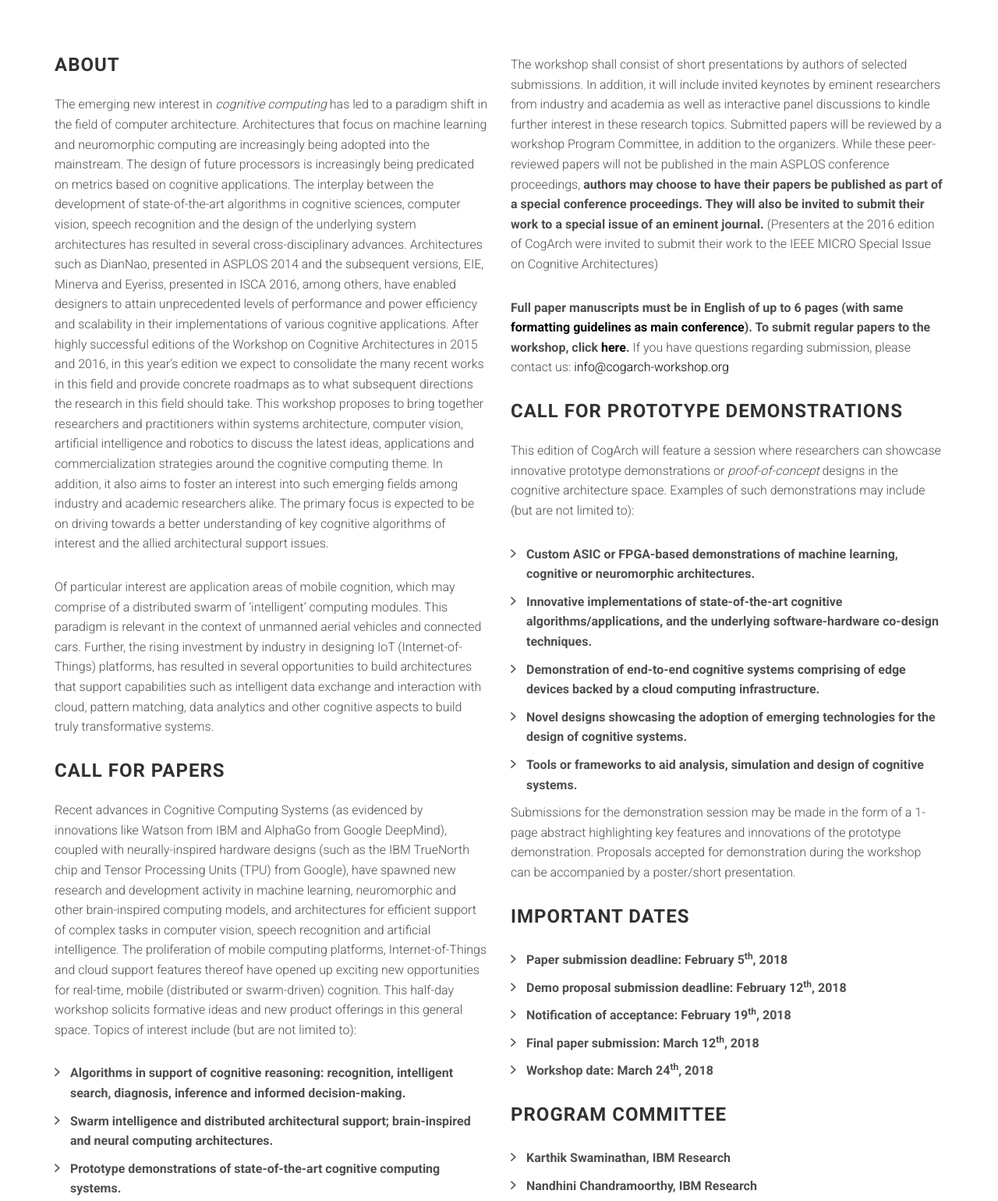
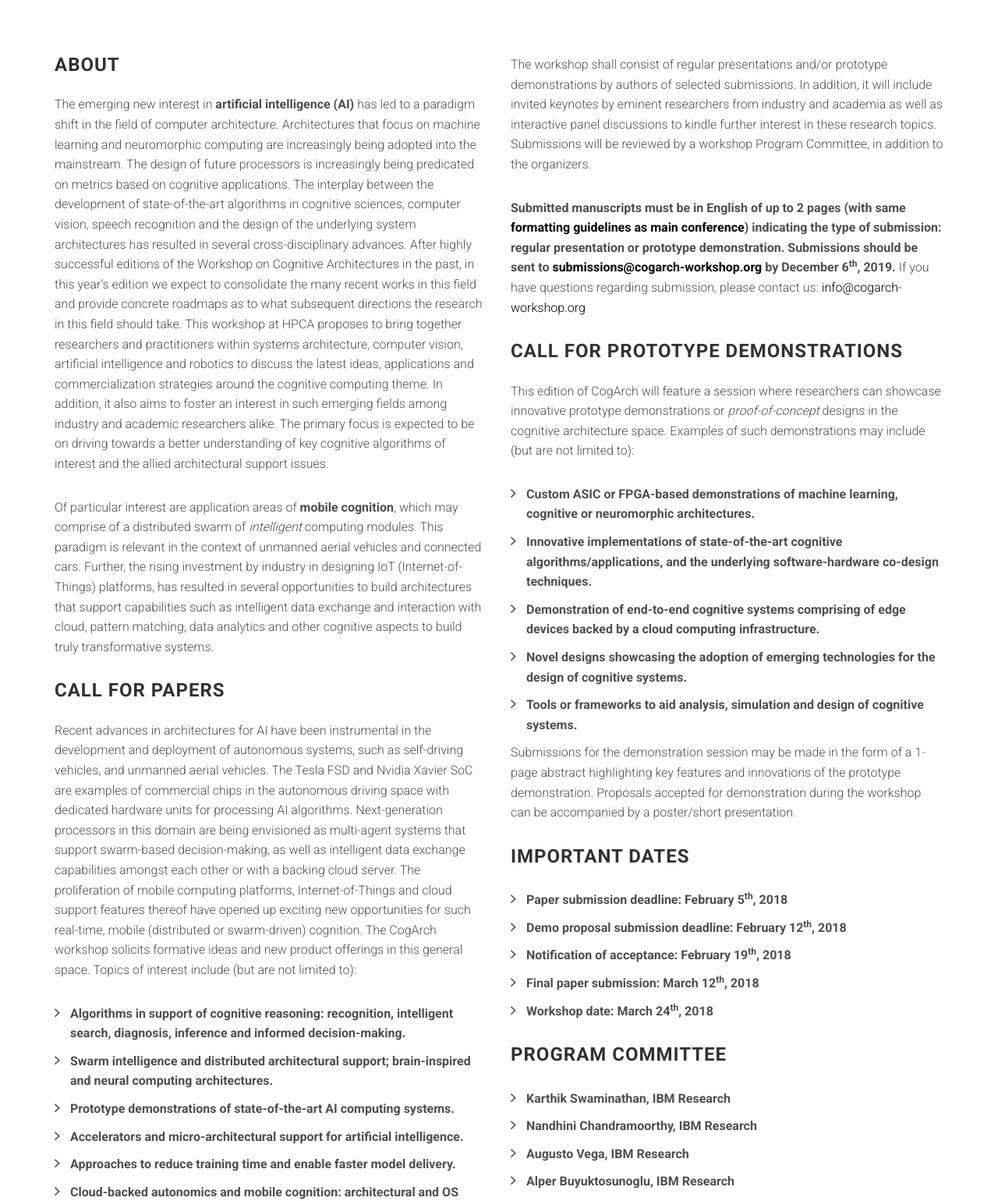
Before and after one commit to augustojv/cogarch-workshop-2020, a website: page index.html in a window 1280 px wide. Shown: the part 820-2360 px from the top of the page at 78% size. Drawn offline with Linux system fonts and the light colour scheme; files whose address does not match are found by name.

Commit message:
Website updated

```diff
--- a/index.html
+++ b/index.html
@@ -57,10 +57,10 @@
 
             <h2>February 23<sup>rd</sup> 2020, San Diego, CA</h2>
 
-            <h1>Third Workshop on Cognitive Architectures</h1>
+            <h1>Fourth Workshop on Cognitive Architectures</h1>
 
-            <p>In conjunction with the 23<sup>rd</sup> ACM International Conference on<br>
-                Architectural Support for Programming Languages and Operating Systems (ASPLOS 2018)</p>
+            <p>In conjunction with the 26<sup>th</sup> International Symposium on<br>
+                High-Performance Computer Architecture (HPCA 2020)</p>
 
             <a class="btn btn-white" data-scroll href="#about">Contribute Now</a>
 
@@ -77,40 +77,39 @@
                     <h3 class="section-title">About</h3>
 
                     <p>
-                    The emerging new interest in <i>cognitive computing</i> has led to a paradigm shift in the field of computer
-                    architecture. Architectures that focus on machine learning and neuromorphic computing are increasingly being adopted into
-                    the mainstream. The design of future processors is increasingly being predicated on metrics based on cognitive
-                    applications. The interplay between the development of state-of-the-art algorithms in cognitive sciences, computer
-                    vision, speech recognition and the design of the underlying system architectures has resulted in several
-                    cross-disciplinary advances. Architectures such as DianNao, presented in ASPLOS 2014 and the subsequent versions, EIE,
-                    Minerva and Eyeriss, presented in ISCA 2016, among others, have enabled designers to attain unprecedented levels of
-                    performance and power efficiency and scalability in their implementations of various cognitive applications. After highly
-                    successful editions of the Workshop on Cognitive Architectures in 2015 and 2016, in this year’s edition we expect to
-                    consolidate the many recent works in this field and provide concrete roadmaps as to what subsequent directions the
-                    research in this field should take. This workshop proposes to bring together researchers and practitioners within systems
-                    architecture, computer vision, artificial intelligence and robotics to discuss the latest ideas, applications and
-                    commercialization strategies around the cognitive computing theme. In addition, it also aims to foster an interest into
-                    such emerging fields among industry and academic researchers alike. The primary focus is expected to be on driving
-                    towards a better understanding of key cognitive algorithms of interest and the allied architectural support issues.
+                    The emerging new interest in <strong>artificial intelligence (AI)</strong> has led to a paradigm shift in the field of
+                    computer architecture. Architectures that focus on machine learning and neuromorphic computing are increasingly being
+                    adopted into the mainstream. The design of future processors is increasingly being predicated on metrics based on
+                    cognitive applications. The interplay between the development of state-of-the-art algorithms in cognitive sciences,
+                    computer vision, speech recognition and the design of the underlying system architectures has resulted in several
+                    cross-disciplinary advances. After highly successful editions of the Workshop on Cognitive Architectures in the past,
+                    in this year’s edition we expect to consolidate the many recent works in this field and provide concrete roadmaps as to
+                    what subsequent directions the research in this field should take. This workshop at HPCA proposes to bring together
+                    researchers and practitioners within systems architecture, computer vision, artificial intelligence and robotics to
+                    discuss the latest ideas, applications and commercialization strategies around the cognitive computing theme. In addition,
+                    it also aims to foster an interest in such emerging fields among industry and academic researchers alike. The primary focus
+                    is expected to be on driving towards a better understanding of key cognitive algorithms of interest and the allied architectural
+                    support issues.
                     </p>
                     <p>
-                    Of particular interest are application areas of mobile cognition, which may comprise of a distributed swarm of
-                    ‘intelligent’ computing modules. This paradigm is relevant in the context of unmanned aerial vehicles and connected cars.
-                    Further, the rising investment by industry in designing IoT (Internet-of-Things) platforms, has resulted in several
-                    opportunities to build architectures that support capabilities such as intelligent data exchange and interaction with
-                    cloud, pattern matching, data analytics and other cognitive aspects to build truly transformative systems.
+                    Of particular interest are application areas of <strong>mobile cognition</strong>, which may comprise of a distributed
+                    swarm of <em>intelligent</em> computing modules. This paradigm is relevant in the context of unmanned aerial vehicles
+                    and connected cars.  Further, the rising investment by industry in designing IoT (Internet-of-Things) platforms, has
+                    resulted in several opportunities to build architectures that support capabilities such as intelligent data exchange and
+                    interaction with cloud, pattern matching, data analytics and other cognitive aspects to build truly transformative systems.
                     </p>
 
                     <h3 class="section-title multiple-title">Call for Papers</h3>
 
                     <p>
-                    Recent advances in Cognitive Computing Systems (as evidenced by innovations like Watson from IBM and AlphaGo from Google
-                    DeepMind), coupled with neurally-inspired hardware designs (such as the IBM TrueNorth chip and Tensor Processing Units
-                    (TPU) from Google), have spawned new research and development activity in machine learning, neuromorphic and other
-                    brain-inspired computing models, and architectures for efficient support of complex tasks in computer vision, speech
-                    recognition and artificial intelligence. The proliferation of mobile computing platforms, Internet-of-Things and cloud
-                    support features thereof have opened up exciting new opportunities for real-time, mobile (distributed or swarm-driven)
-                    cognition. This half-day workshop solicits formative ideas and new product offerings in this general space.
+                    Recent advances in architectures for AI have been instrumental in the development and deployment of autonomous systems,
+                    such as self-driving vehicles, and unmanned aerial vehicles. The Tesla FSD and Nvidia Xavier SoC are examples of commercial
+                    chips in the autonomous driving space with dedicated hardware units for processing AI algorithms. Next-generation processors
+                    in this domain are being envisioned as multi-agent systems that support swarm-based decision-making, as well as intelligent
+                    data exchange capabilities amongst each other or with a backing cloud server. The proliferation of mobile computing platforms,
+                    Internet-of-Things and cloud support features thereof have opened up exciting new opportunities for such real-time, mobile
+                    (distributed or swarm-driven) cognition. The CogArch workshop solicits formative ideas and new product offerings in this general
+                    space.
 
                     Topics of interest include (but are not limited to):
 
@@ -118,13 +117,14 @@
                         <li>Algorithms in support of cognitive reasoning: recognition, intelligent search, diagnosis, inference and informed
                             decision-making.</li>
                         <li>Swarm intelligence and distributed architectural support; brain-inspired and neural computing architectures.</li>
-                        <li>Prototype demonstrations of state-of-the-art cognitive computing systems.</li>
-                        <li>Accelerators and micro-architectural support for cognitive computing.</li>
+                        <li>Prototype demonstrations of state-of-the-art AI computing systems.</li>
+                        <li>Accelerators and micro-architectural support for artificial intelligence.</li>
                         <li>Approaches to reduce training time and enable faster model delivery.</li>
                         <li>Cloud-backed autonomics and mobile cognition: architectural and OS support thereof.</li>
-                        <li>Resilient design of distributed (swarm) mobile cognitive architectures.</li>
-                        <li>Energy efficiency, battery life extension and endurance in mobile, cognitive architectures.</li>
-                        <li>Case studies and real-life demonstrations/prototypes in specific application domains: e.g. Smart homes, connected
+                        <li>Resilient design of distributed (<em>swarm</em>) mobile AI architectures.</li>
+                        <li>Reliability and safety considerations, and security against adversarial attacks in mobile AI architectures.</li>
+                        <li>Energy efficiency, battery life extension and endurance in mobile AI architectures.</li>
+                        <li>Case studies and real-life demonstrations/prototypes in specific application domains: e.g. smart homes, connected
                             cars and UAV-driven commercial services, as well as applications of interest to defense and homeland
                             security.</li>
                     </ul>
@@ -133,21 +133,19 @@
 
                 <div class="col-sm-6">
 
-                    The workshop shall consist of short presentations by authors of selected submissions. In addition, it will include
-                    invited keynotes by eminent researchers from industry and academia as well as interactive panel discussions to kindle
-                    further interest in these research topics. Submitted papers will be reviewed by a workshop Program Committee, in addition
-                    to the organizers. While these peer-reviewed papers will not be published in the main ASPLOS conference proceedings,
-                    <b>authors may choose to have their papers be published as part of a special conference proceedings. They will also be
-                    invited to submit their work to a special issue of an eminent journal.</b> (Presenters at the 2016 edition of CogArch were
-                    invited to submit their work to the IEEE MICRO Special Issue on Cognitive Architectures)
+                    The workshop shall consist of regular presentations and/or prototype demonstrations by authors of selected submissions.
+                    In addition, it will include invited keynotes by eminent researchers from industry and academia as well as interactive
+                    panel discussions to kindle further interest in these research topics. Submissions will be reviewed by a workshop Program
+                    Committee, in addition to the organizers.
                     </p>
 
                     <p>
                     <b>
-                    Full paper manuscripts must be in English of up to 6 pages (with same
-                    <a href="https://www.asplos2018.org/submissions/" target="_blank">formatting guidelines as main
-                    conference</a>). To submit regular papers to the workshop, click <a href="https://easychair.org/conferences/?conf=cogarch2018" target="_blank">here</a>.
-                    </b>
+                    Submitted manuscripts must be in English of <strong>up to 2 pages</strong> (with same
+                    <a href="https://www.hpca-conf.org/2020/hpca-2020-guidelines-for-submissions/" target="_blank">formatting guidelines as main
+                    conference</a>) indicating the type of submission: <strong>regular presentation</strong> or <strong>prototype
+                    demonstration</strong>. Submissions should be sent to <a href="mailto:submissions@cogarch-workshop.org">submissions@cogarch-workshop.org</a> by December 6<sup>th</sup>, 2019.
+                </b>
                     If you have questions regarding submission, please contact us:
                     <a href="mailto:info@cogarch-workshop.org">info@cogarch-workshop.org</a>
                     </p>
```
